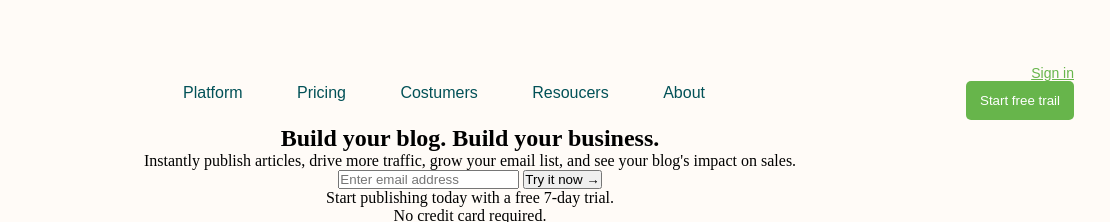
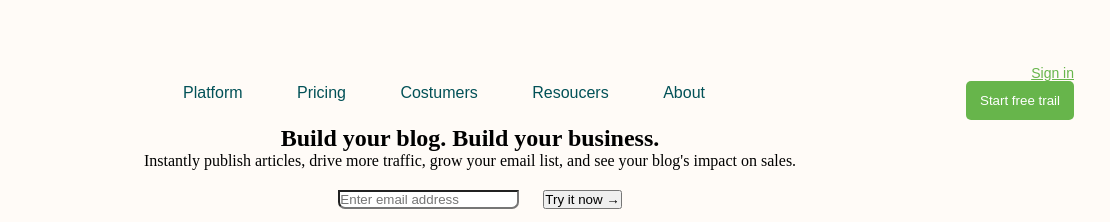
Before and after one commit to RaulZaragoza1990/matcha, a plain HTML site: page index.html in a window 1280 px wide. Shown: the top 222 px of the page, 170-1280 px from the left. Drawn offline with Linux system fonts and the light colour scheme.

Commit message:
Segunda clase Fullstack

```diff
--- a/style.css
+++ b/style.css
@@ -69,3 +69,8 @@ body {
     color: white;
     background-color: tomato;
 }
+.signup-form input{
+    border-radius: 0 0 7px 7px;
+    margin: 20px 20px 20px 20px;
+
+}
```
